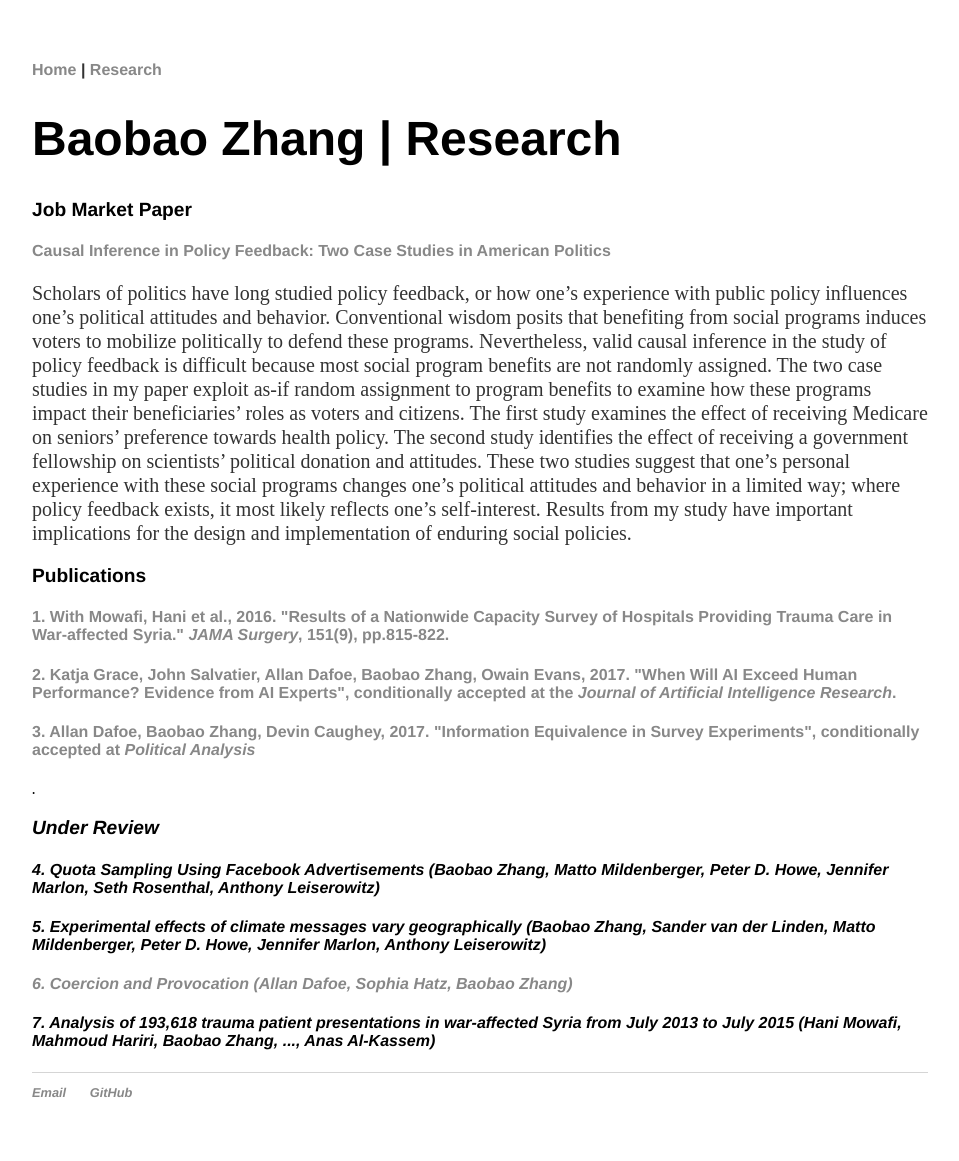
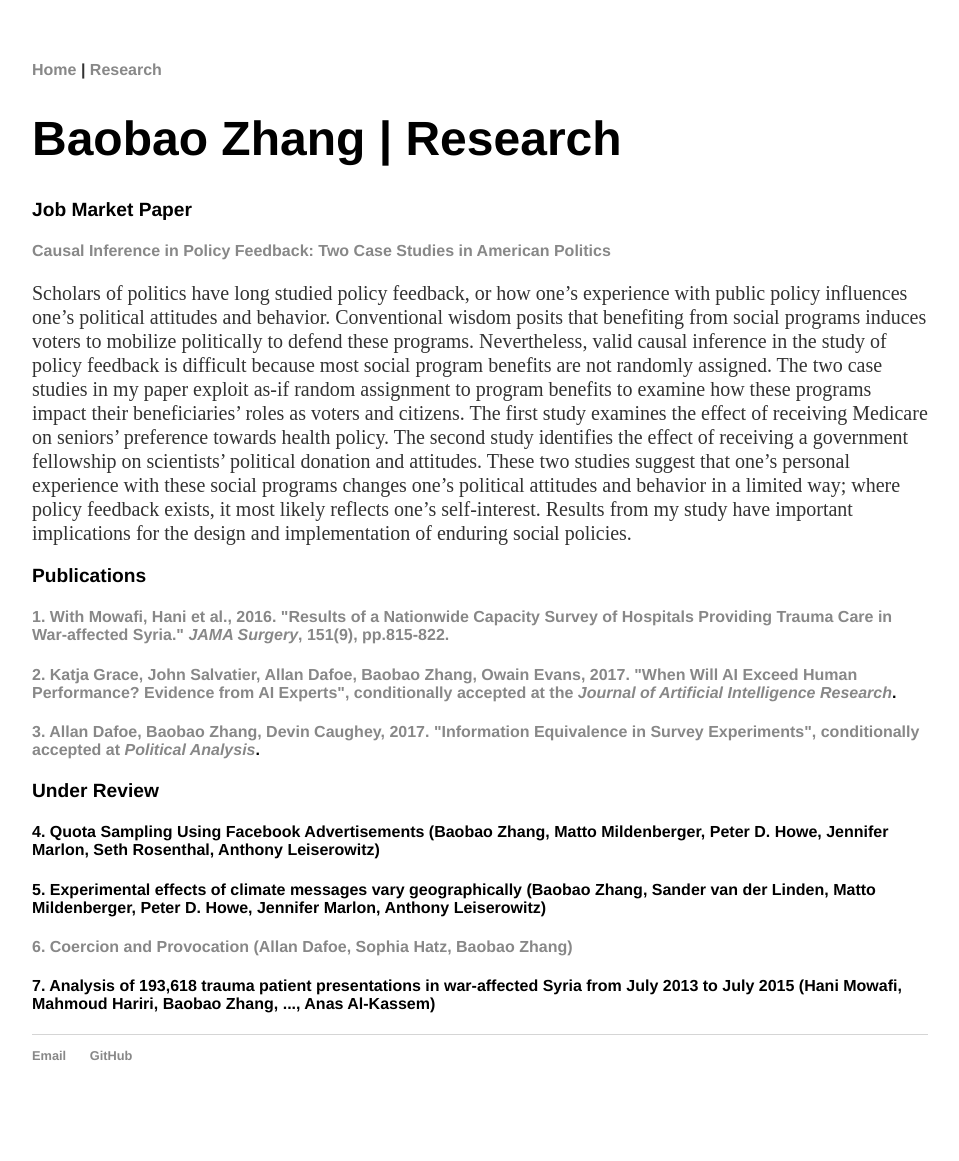
Before and after one commit to morganlivingston/baobaofzhang.github.io, a Jekyll site: the page built from research.html, in a window 1280 px wide. Shown: the whole page, without its empty margins (160-1119 px from the left). Built offline with Jekyll 4.4.1, drawn with Linux system fonts in a browser that asks for light colours; after the commit the page ends 1124 px from its top, so only the background shows below that.

```diff
--- a/research.html
+++ b/research.html
@@ -15,8 +15,8 @@ Scholars of politics have long studied policy feedback, or how one’s experienc
 </p>
 			<h3>Publications</h3>
   <h4><a href="https://www.ncbi.nlm.nih.gov/pubmed?term=27332144">1. With Mowafi, Hani et al., 2016. "Results of a Nationwide Capacity Survey of Hospitals Providing Trauma Care in War-affected Syria." <i>JAMA Surgery</i>, 151(9), pp.815-822.</a></h4>
-<h4><a href="https://arxiv.org/abs/1705.08807">2. Katja Grace, John Salvatier, Allan Dafoe, Baobao Zhang, Owain Evans, 2017. "When Will AI Exceed Human Performance? Evidence from AI Experts", conditionally accepted at the <i>Journal of Artificial Intelligence Research</i>.</a></h4>
-<h4><a href="http://www.allandafoe.com/ie">3. Allan Dafoe, Baobao Zhang, Devin Caughey, 2017. "Information Equivalence in Survey Experiments", conditionally accepted at <i>Political Analysis<i></a></h4>.
+<h4><a href="https://arxiv.org/abs/1705.08807">2. Katja Grace, John Salvatier, Allan Dafoe, Baobao Zhang, Owain Evans, 2017. "When Will AI Exceed Human Performance? Evidence from AI Experts", conditionally accepted at the <i>Journal of Artificial Intelligence Research</i></a>.</h4>
+<h4><a href="http://www.allandafoe.com/ie">3. Allan Dafoe, Baobao Zhang, Devin Caughey, 2017. "Information Equivalence in Survey Experiments", conditionally accepted at <i>Political Analysis</i></a>.</h4>
 
 			<h3>Under Review</h3>
 <h4>4. Quota Sampling Using Facebook Advertisements (Baobao Zhang, Matto Mildenberger, Peter D. Howe, Jennifer Marlon, Seth Rosenthal, Anthony Leiserowitz)</h4>
```
